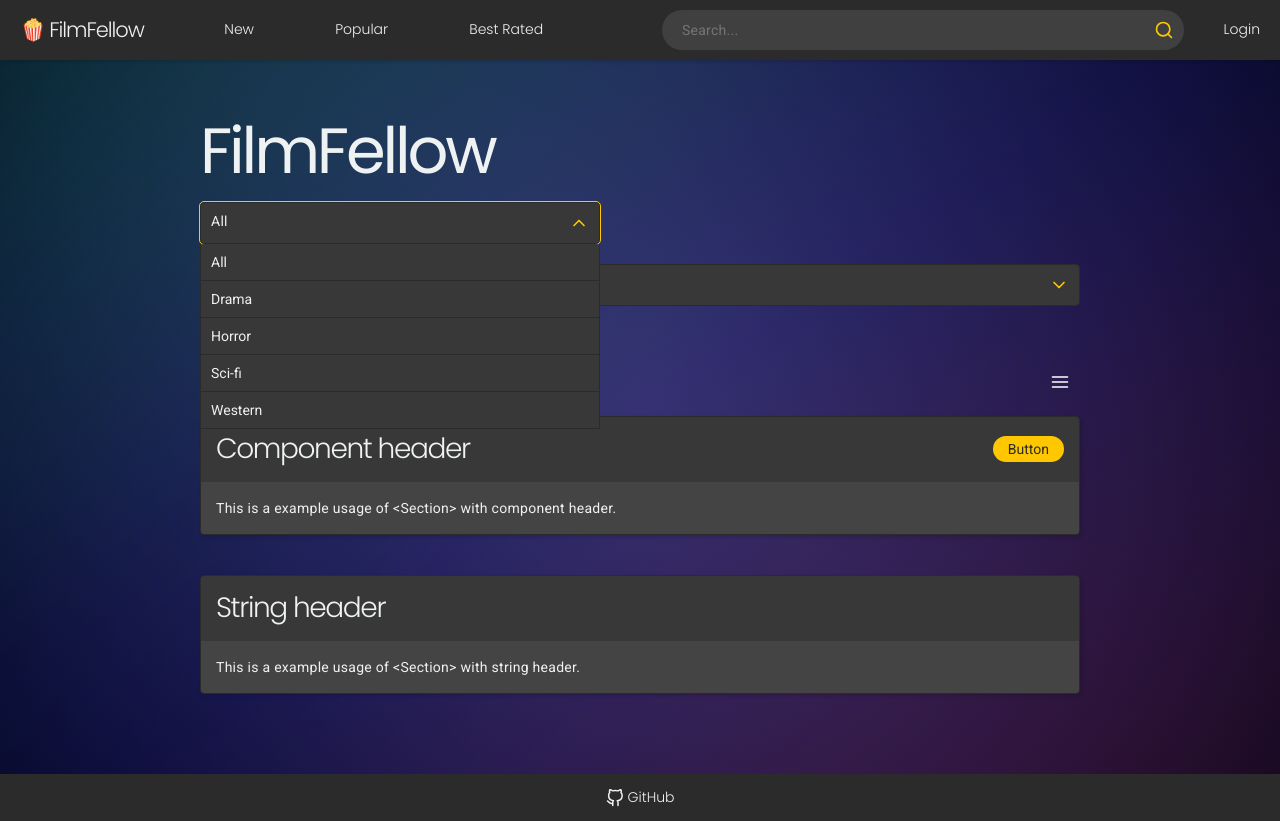
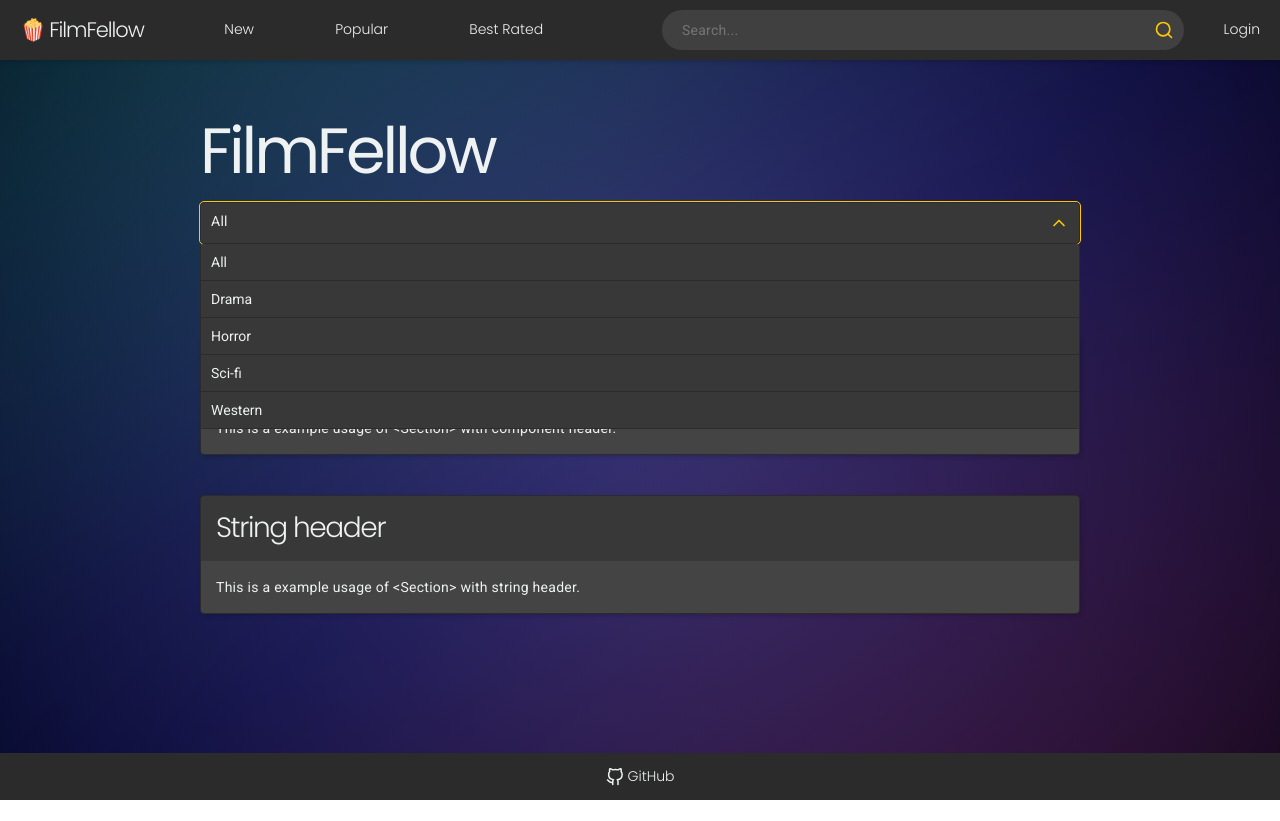
Before and after one commit to Moiman/FilmFellow, a Next.js app in the folder frontend/: page / in a window 1280 px wide. Both pictures are taken after a click on the button "All". After the commit the page ends 800 px from the top, so only its background shows below. Built offline with nearby package versions, Linux system fonts and the light colour scheme.

Commit message:
Add align for custom buttons

```diff
--- a/frontend/components/dropdownMenu.tsx
+++ b/frontend/components/dropdownMenu.tsx
@@ -2,27 +2,38 @@
 import { ReactElement, useState } from "react";
 import { Check, ChevronDown, ChevronUp } from "react-feather";
 
+/* Add more optional items if needed, id and name are only mandatory ones? */
 export type dropdownMenuItem = {
   id: number | string;
   name: string;
+  href?: string;
 };
 
-// PROPS:
-// options: Array of items (dropdownMenuItem) to be used in dropdown menu
-// onSelect: Function that takes selected item back to the parent and handles it there e.g. with UseState
+type buttonAlign = "center" | "right" | "left";
 
-// defaultOption: Optional default item that is already selected (e.g. "All")
-// button: Optional ReactElement that can be used as button for the menu
-// maxWidth: Optional maximum width of the dropdown menu, without this width is 100%
-// zIndex: Optional z-index to ease future layout handling
-// showSelected: show checkmark on selected item
+/*
+MANDATORY PROPS:
+options: Array of items (dropdownMenuItem) to be used in dropdown menu
+onSelect: Function that takes selected item back to the parent and handles it there e.g. with UseState
+
+OPTIONAL PROPS:
+defaultOption: Optional default item that is already selected (e.g. "All")
+button: Optional ReactElement that can be used as button for the menu
+buttonAlign: Optional align for custom button, default is left
+width: Optional width of the dropdown menu, without this width is 100% parent width
+maxHeight: Optional maximum height of the dropdown menu, without this height is as long as it's content
+zIndex: Optional z-index to ease future layout handling
+showSelected: show checkmark on selected item
+*/
 
 interface DropdownMenuProps {
   options: dropdownMenuItem[];
   onSelect: (item: dropdownMenuItem) => void;
   defaultOption?: dropdownMenuItem;
   button?: ReactElement;
-  maxWidth?: string | number;
+  buttonAlign?: buttonAlign;
+  width?: number;
+  height?: number;
   zIndex?: number;
   showSelected?: boolean;
 }
@@ -31,13 +42,15 @@
   options,
   defaultOption,
   button,
-  maxWidth,
+  buttonAlign,
+  width,
+  height,
   zIndex,
   onSelect,
   showSelected,
 }: DropdownMenuProps) => {
   const [isOpen, setIsOpen] = useState<boolean>(false);
-  const [selected, setSelected] = useState<dropdownMenuItem | null>(defaultOption ? defaultOption : null);
+  const [selected, setSelected] = useState<dropdownMenuItem | null>(defaultOption ? defaultOption : options[0]);
 
   if (selected === null) {
     return null;
@@ -51,13 +64,18 @@
   return (
     <div
       className="dropdown-menu"
-      onClick={() => setIsOpen(!isOpen)}
-      style={{ maxWidth: maxWidth ? maxWidth.toString() + "px" : "100%", zIndex: zIndex }}
+      style={{
+        zIndex: zIndex,
+        justifyContent: buttonAlign ? buttonAlign : "left",
+      }}
     >
       {button ? (
-        button
+        <div onClick={() => setIsOpen(!isOpen)}>{button}</div>
       ) : (
-        <button className="header">
+        <button
+          className="header"
+          onClick={() => setIsOpen(!isOpen)}
+        >
           {selected && selected.name}
           {!isOpen ? (
             <ChevronDown
@@ -74,7 +92,10 @@
       )}
 
       {isOpen && (
-        <div className="menu">
+        <div
+          className="menu"
+          style={{ maxHeight: height ? height + "px" : "fit-content", minWidth: width ? width + "px" : "fit-content" }}
+        >
           {options.map((option: dropdownMenuItem) => (
             <button
               key={option.id}
--- a/frontend/sass/components/_dropdownMenu.scss
+++ b/frontend/sass/components/_dropdownMenu.scss
@@ -3,8 +3,8 @@
 
 .dropdown-menu {
   position: relative;
-  margin-bottom: 20px;
   padding: 0;
+  display: flex;
 
   .header,
   .menu {
@@ -17,7 +17,6 @@
     background-color: abstracts.$primary-darkgrey;
     border-radius: abstracts.$default-border-radius;
 
-    cursor: pointer;
     width: 100%;
   }
 
@@ -39,15 +38,17 @@
   .menu {
     position: absolute;
     top: 100%;
-    left: 0;
 
     background-color: abstracts.$primary-darkgrey;
+    overflow-y: auto;
+    overflow-x: hidden;
 
     .item {
       color: abstracts.$primary-light;
       font-size: inherit;
 
       border: 1px solid abstracts.$primary-dark;
+      background-color: abstracts.$primary-darkgrey;
       border-top: 0;
       border-radius: 0;
       padding: 10px;
@@ -59,6 +60,7 @@
       text-align: left;
 
       width: 100%;
+      min-width: 100px;
       background-color: transparent;
 
       &:hover {
```
